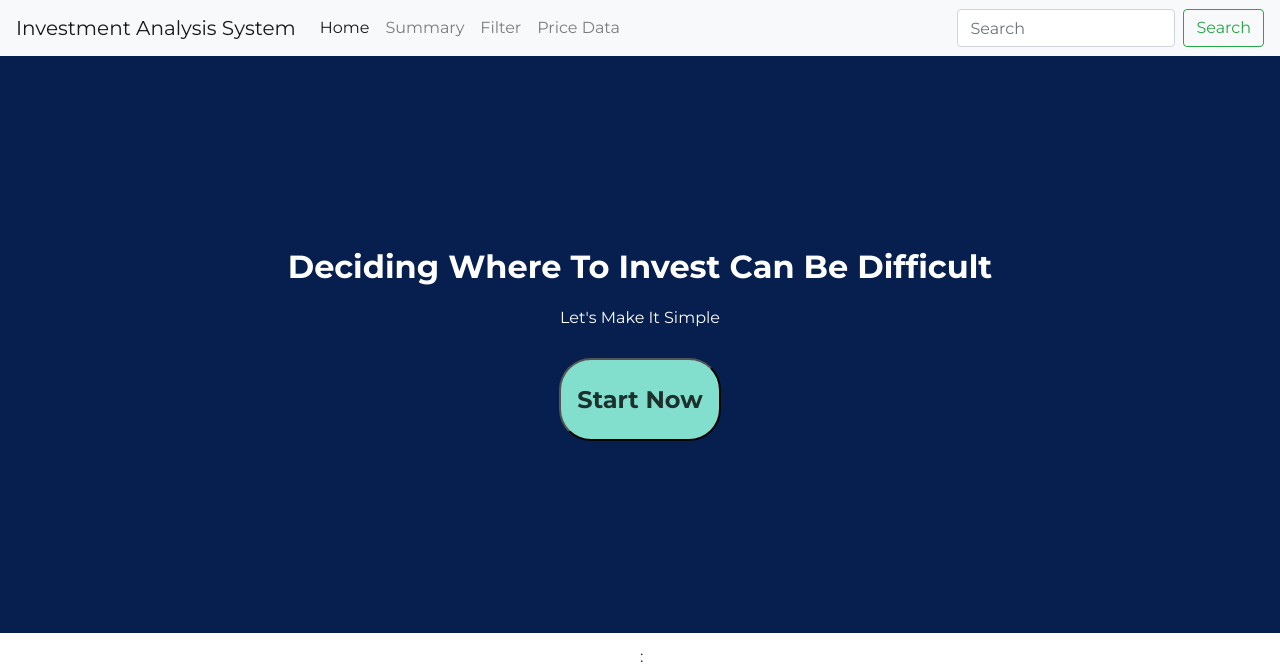
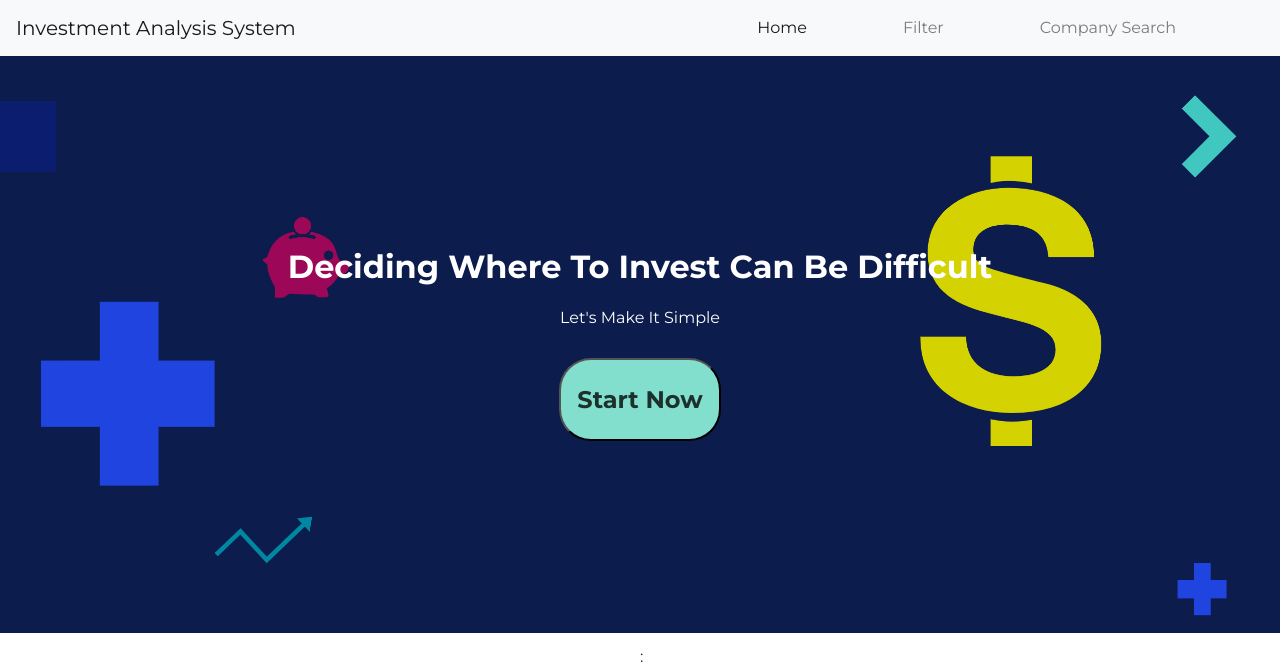
Before and after one commit to Brynnjolf/MCS-Server, a Django app: page / in a window 1280 px wide. Shown: the top 671 px of the page. Run offline with Django 3.2, Linux system fonts and the light colour scheme; parts of the project's set-up code (start-up, migrations or seed data) failed here and were passed over; some libraries are stand-ins or nearby versions.

Commit message:
updated routing, nav-bar, and general stylings of filter, table and index pages

```diff
--- a/main/templates/main/index.html
+++ b/main/templates/main/index.html
@@ -17,24 +17,17 @@
             </button>
 
             <div class="collapse navbar-collapse" id="navbarSupportedContent">
-                <ul class="navbar-nav mr-auto">
+                <ul class="navbar-nav ml-auto">
                     <li class="nav-item active">
-                    <a class="nav-link" href="#">Home</a>
-                </li>
-                <li class="nav-item">
-                    <a class="nav-link" href="#">Summary <span class="sr-only">(current)</span></a>
+                        <a class="nav-link">Home</a>
                     </li>
                     <li class="nav-item">
                         <a class="nav-link" href="/filter">Filter</a>
                     </li>
                     <li class="nav-item">
-                    <a class="nav-link" href="#">Price Data</a>
+                        <a class="nav-link" href="/table">Company Search</a>
                     </li>
                 </ul>
-                <!-- Search -->
-                <form class="form-inline my-2 my-lg-0">
-                <input class="form-control mr-sm-2" type="search" placeholder="Search" aria-label="Search">
-                <button class="btn btn-outline-success my-2 my-sm-0" type="submit">Search</button>
                 </form>
             </div>
     </nav>
--- a/main/views.py
+++ b/main/views.py
@@ -62,8 +62,10 @@ def table(request):
     for el in companyList:
         # convert model to json
         dict_obj = model_to_dict(el)
-        # append price to dict_obj
-
+        # append price to dict_obj by retrieving the latest market price != 0 (0 means no price change)
+        dict_obj['price'] = el.price_set.exclude(price=0).latest('date').price
+        dict_obj['marketcap'] = el.summary_set.latest('date').market_cap
+        dict_obj['marketcap'] = el.summary_set.latest('date').market_cap
         # append dict to json_list
         json_list.append(json.dumps(dict_obj))
     return render(request,'main/table.html', context={'companies': companyList, 'json_list': json_list, 'test': [1,{'name':'brynn'},3,4,5]})
--- a/static/home/main.css
+++ b/static/home/main.css
@@ -2,6 +2,9 @@
   margin: 0;
   padding: 0;
   font-family: 'montserrat', 'serif'; }
+
+.nav-item {
+  margin-right: 5rem; }
 
 main {
   line-height: 3;
@@ -11,7 +14,8 @@ main {
 
 #banner {
   padding: 15%;
-  background: #071F4E; }
+  background: url("./background.jpg") #071F4E;
+  background-size: cover; }
   #banner h1 {
     font-size: 2rem;
     color: white;
@@ -86,7 +90,7 @@ main {
       top: 50%;
       left: 50%;
       font-weight: bold;
-      color: rgba(130, 222, 205, 0.05);
+      color: rgba(130, 222, 205, 0.06);
       transform: scale(100); }
 
 /*# sourceMappingURL=main.css.map */
--- a/static/home/main.scss
+++ b/static/home/main.scss
@@ -8,7 +8,9 @@ $mustard: #D4D200;
     font-family: 'montserrat', 'serif';
 }
 
-
+.nav-item {
+    margin-right: 5rem;
+}
 
 main {
     line-height: 3;
@@ -19,7 +21,8 @@ main {
 
 #banner {
     padding: 15%;
-    background: $dark-blue;
+    background: url('./background.jpg') $dark-blue;
+    background-size: cover;
     h1 {
         font-size: 2rem;
         color: white;
@@ -114,7 +117,7 @@ main {
             top: 50%;
             left: 50%;
             font-weight: bold;
-            color: transparentize($color: $light-blue, $amount: 0.95);
+            color: transparentize($color: $light-blue, $amount: 0.94);
             transform: scale(100);
         }
     }
--- a/static/summary/main.scss
+++ b/static/summary/main.scss
@@ -7,7 +7,11 @@ $greengradient: linear-gradient( 135deg, #ABDCFF 10%, #0396FF 100%);
     margin: 0;
     padding: 0;
     list-style: none;
-    font-family: 'Montserrat';
+    font-family: 'montserrat', 'serif';
+}
+
+.nav-item {
+    margin-right: 5rem;
 }
 
 body {
--- a/static/table/table.js
+++ /dev/null
@@ -1,5 +0,0 @@
-$(document).ready(function() {
-    // function printTicker(ticker) {
-    //     console.log(ticker);
-    // }
-});
```
Also changed, not shown: main/templates/main/filter.html (+6 -13 lines), main/templates/main/summary.html (+1 -8 lines), main/templates/main/table.html (+36 -5 lines), static/filter/filter.css (+14 -6 lines), static/filter/filter.scss (+17 -5 lines), static/table/table.css (+14 -0 lines), static/table/table.scss (+20 -0 lines), static/home/background.jpg (added), 3 other files. Lines whose indentation alone changed are shown as unchanged.
